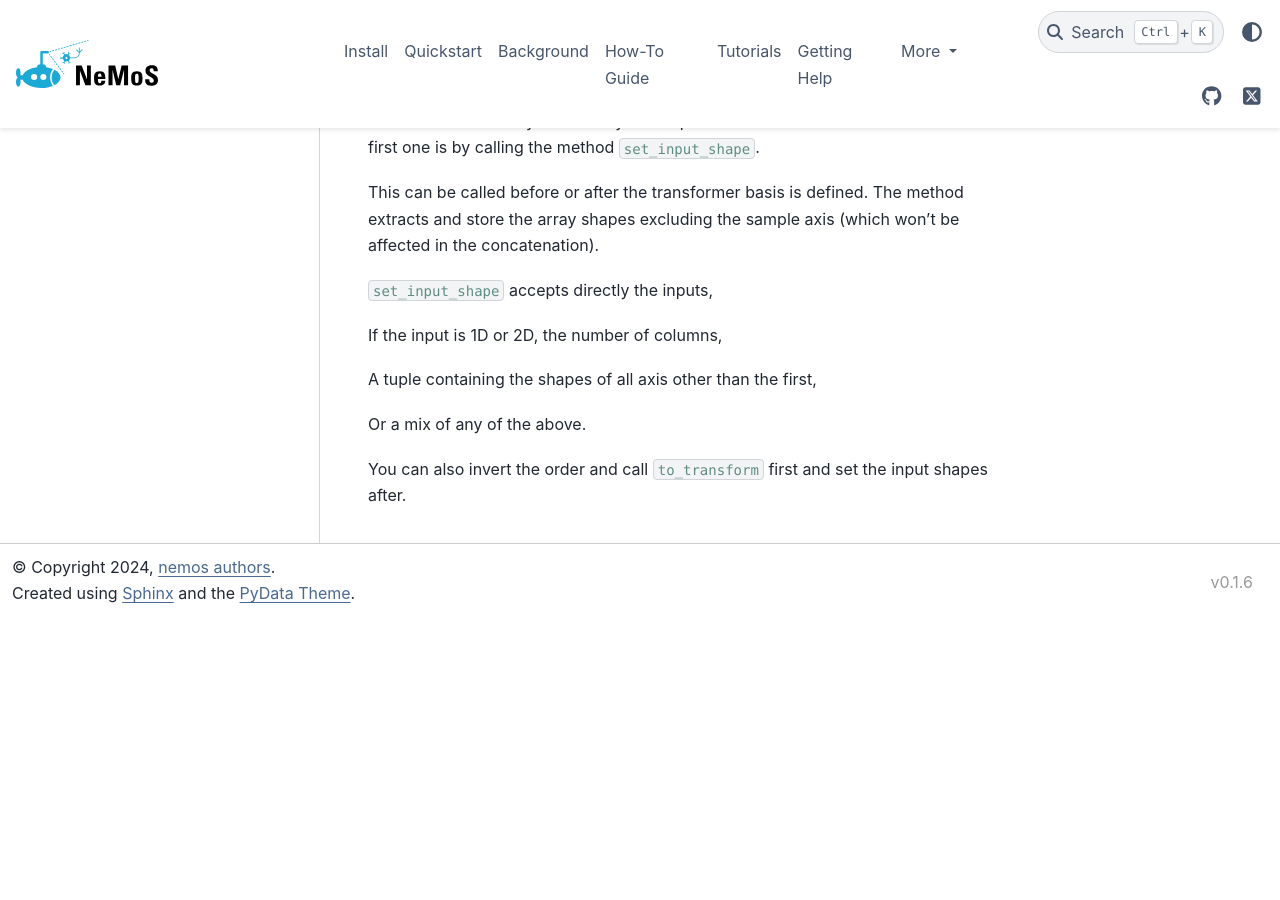
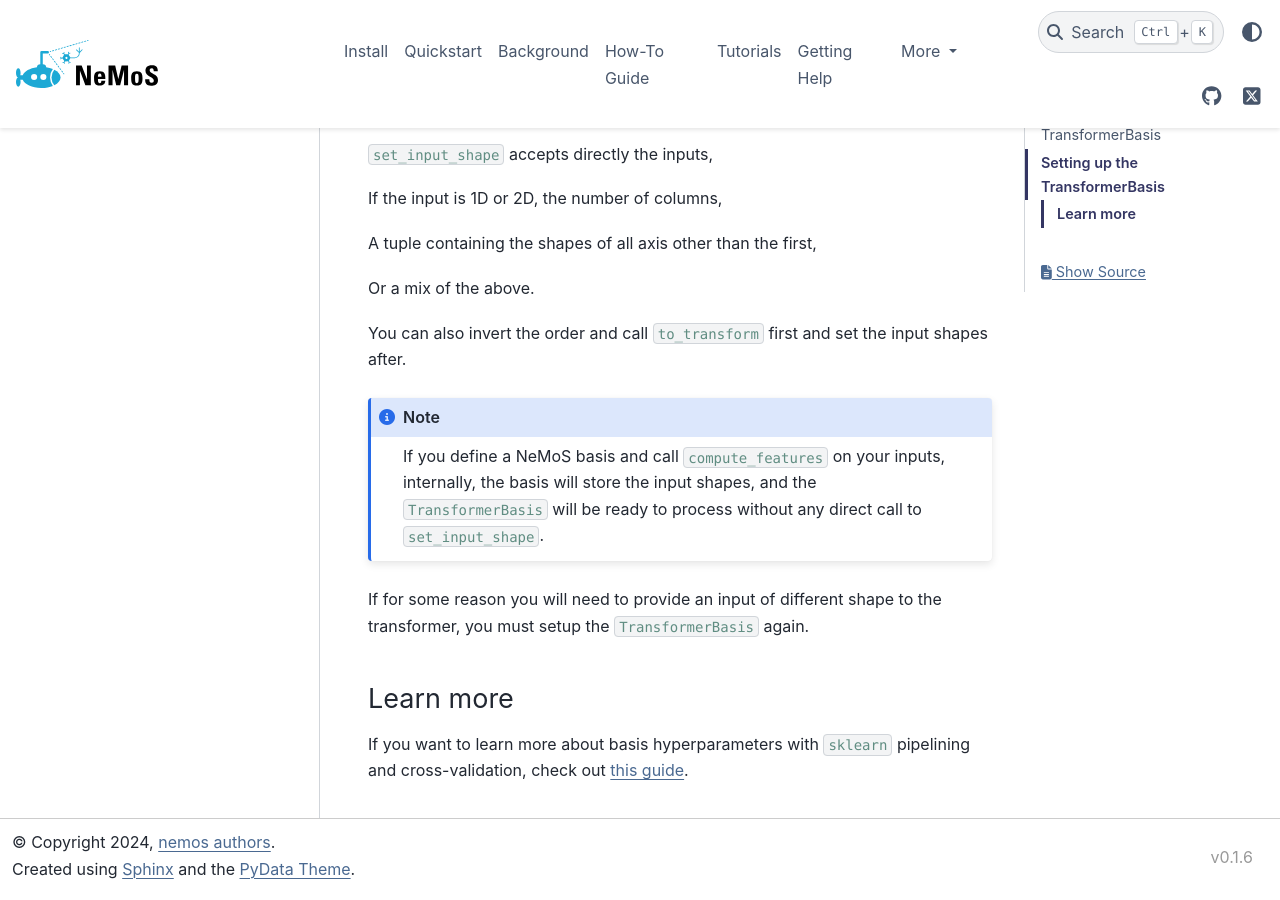
Before and after one commit to flatironinstitute/nemos, a Sphinx documentation site: the page built from docs/how_to_guide/plot_05_transformer_basis.md, in a window 1280 px wide and 900 px high, scrolled down 2566 px. Built offline with Sphinx 7.4.7 and the PyData theme 0.15.4, drawn with Linux system fonts in a browser that asks for light colours; before the commit the page ends 3191 px from its top, so only the background shows below that; some of the changed text lies outside the part shown.

Commit message:
finished note and modified the logic

````diff
--- a/docs/how_to_guide/plot_05_transformer_basis.md
+++ b/docs/how_to_guide/plot_05_transformer_basis.md
@@ -51,9 +46,9 @@
 ### Converting NeMoS `Basis` to a transformer
 
 Now, imagine that we want to use this basis as a step in a `scikit-learn` pipeline.
-In this standard (for NeMoS) form, it would not be possible the `composite_basis` object requires two inputs. We need to convert it first into a compliant scikit-learn transformer. This can be achieved through the [`TransformerBasis`](nemos.basis._transformer_basis.TransformerBasis) wrapper class.
+In this standard (for NeMoS) form, it would not be possible the `composite_basis` object requires two inputs. We need to convert it first into a compliant scikit-learn transformer. This can be achieved through the [`TransformerBasis`](nemos.basis._trans_basis.TransformerBasis) wrapper class.
 
-Instantiating a [`TransformerBasis`](nemos.basis._transformer_basis.TransformerBasis) can be done either using by the constructor directly or with [`Basis.to_transformer()`](nemos.basis._basis.Basis.to_transformer):
+Instantiating a [`TransformerBasis`](nemos.basis._trans_basis.TransformerBasis) can be done either using by the constructor directly or with [`Basis.to_transformer()`](nemos.basis._basis.Basis.to_transformer):
 
 
 ```{code-cell} ipython3
@@ -67,14 +62,14 @@
 
 ```
 
-[`TransformerBasis`](nemos.basis._transformer_basis.TransformerBasis) provides convenient access to the underlying [`Basis`](nemos.basis._basis.Basis) object's attributes:
+[`TransformerBasis`](nemos.basis._trans_basis.TransformerBasis) provides convenient access to the underlying [`Basis`](nemos.basis._basis.Basis) object's attributes:
 
 
 ```{code-cell} ipython3
 print(bas.n_basis_funcs, trans_bas.n_basis_funcs)
 ```
 
-We can also set attributes of the underlying [`Basis`](nemos.basis._basis.Basis). Note that -- because [`TransformerBasis`](nemos.basis._transformer_basis.TransformerBasis) is created with a copy of the [`Basis`](nemos.basis._basis.Basis) object passed to it -- this does not change the original [`Basis`](nemos.basis._basis.Basis), and neither does changing the original [`Basis`](nemos.basis._basis.Basis) change [`TransformerBasis`](nemos.basis._transformer_basis.TransformerBasis) we created:
+We can also set attributes of the underlying [`Basis`](nemos.basis._basis.Basis). Note that -- because [`TransformerBasis`](nemos.basis._trans_basis.TransformerBasis) is created with a copy of the [`Basis`](nemos.basis._basis.Basis) object passed to it -- this does not change the original [`Basis`](nemos.basis._basis.Basis), and neither does changing the original [`Basis`](nemos.basis._basis.Basis) change [`TransformerBasis`](nemos.basis._trans_basis.TransformerBasis) we created:
 
 
 ```{code-cell} ipython3
@@ -117,35 +112,59 @@
 ```{code-cell} ipython3
 
 composite_basis.set_input_shape(counts, speed)
-out = transformer_bas.fit_transform(inp)
+out = composite_basis.to_transformer().fit_transform(inp)
 ```
 
 If the input is 1D or 2D, the number of columns,
 ```{code-cell} ipython3
 
 trans_bas = composite_basis.set_input_shape(5, 1).transformer()
-out = transformer_bas.fit_transform(inp)
+out = composite_basis.to_transformer().fit_transform(inp)
 ```
 
 A tuple containing the shapes of all axis other than the first,
 ```{code-cell} ipython3
 
 composite_basis.set_input_shape((5,), (1,))
-out = transformer_bas.fit_transform(inp)
+out = composite_basis.to_transformer().fit_transform(inp)
 ```
 
-Or a mix of any of the above.
-
+Or a mix of the above.
 ```{code-cell} ipython3
 
 composite_basis.set_input_shape(counts, 1)
-out = transformer_bas.fit_transform(inp)
+out = composite_basis.to_transformer().fit_transform(inp)
 ```
 
 You can also invert the order and call `to_transform` first and set the input shapes after.
 ```{code-cell} ipython3
 
-trans_bas = composite_basis.transformer()
+trans_bas = composite_basis.to_transformer()
 trans_bas.set_input_shape(5, 1)
-out = transformer_bas.fit_transform(inp)
+out = trans_bas.fit_transform(inp)
 ```
+
+:::{note}
+
+If you define a NeMoS basis and call `compute_features` on your inputs, internally, the basis will store the
+input shapes, and the `TransformerBasis` will be ready to process without any direct call to `set_input_shape`.
+:::
+
+If for some reason you will need to provide an input of different shape to the transformer, you must setup the
+`TransformerBasis` again.
+
+```{code-cell} ipython3
+
+# define inputs with different shapes and concatenate
+x, y = np.random.poisson(size=(10, 3)), np.random.randn(10, 2, 3)
+inp2 = np.concatenate([x, y.reshape(10, 6)], axis=1)
+
+trans_bas = composite_basis.to_transformer()
+trans_bas.set_input_shape(3, (2, 3))
+out2 = trans_bas.fit_transform(inp2)
+```
+
+
+### Learn more
+
+If you want to learn more about basis hyperparameters with `sklearn` pipelining and cross-validation, check out [this guide](sklearn-how-to).
````
Also changed, not shown: other parts of docs/how_to_guide/plot_05_transformer_basis.md (+5 -10 lines), 1 other file.
